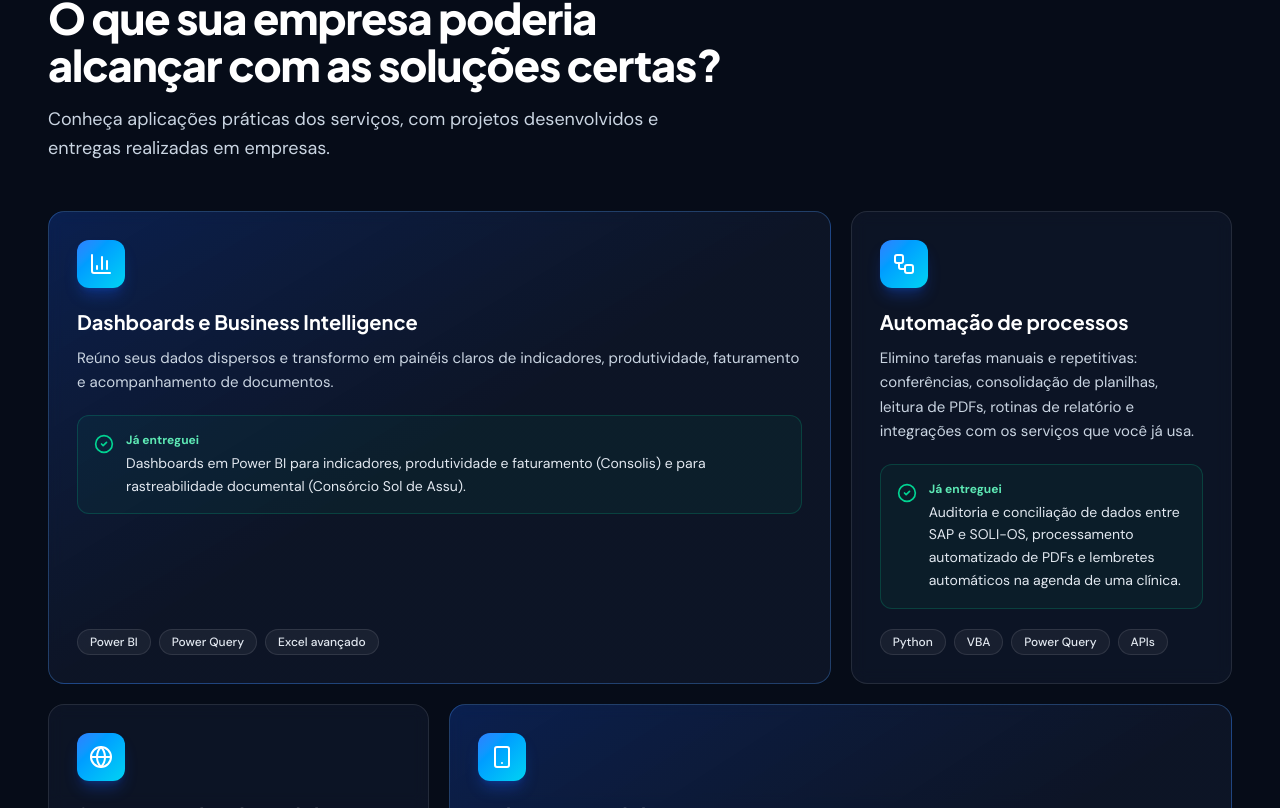
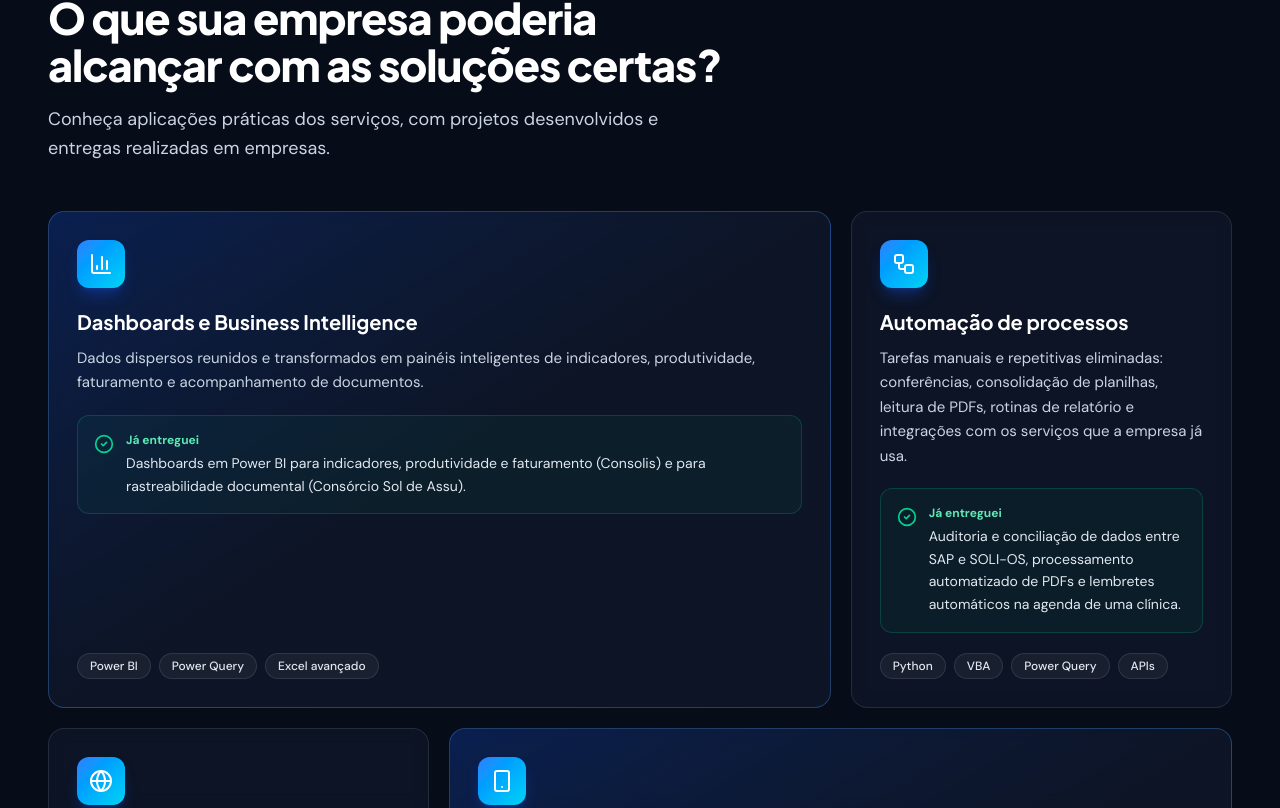
Before and after one commit to ValdemirnN/Sistema-Portfolio, a React (Vite) app: page / in a window 1280 px wide. Shown: the part 1992-2800 px from the top of the page. Built offline with nearby package versions, Linux system fonts and the light colour scheme.

Commit message:
Add files via upload

```diff
--- a/src/data/profile.ts
+++ b/src/data/profile.ts
@@ -90,7 +90,7 @@ export const SERVICES: Service[] = [
   {
     title: 'Dashboards e Business Intelligence',
     description:
-      'Reúno seus dados dispersos e transformo em painéis claros de indicadores, produtividade, faturamento e acompanhamento de documentos.',
+      'Dados dispersos reunidos e transformados em painéis inteligentes de indicadores, produtividade, faturamento e acompanhamento de documentos.',
     example:
       'Dashboards em Power BI para indicadores, produtividade e faturamento (Consolis) e para rastreabilidade documental (Consórcio Sol de Assu).',
     tags: ['Power BI', 'Power Query', 'Excel avançado'],
@@ -98,7 +98,7 @@ export const SERVICES: Service[] = [
   {
     title: 'Automação de processos',
     description:
-      'Elimino tarefas manuais e repetitivas: conferências, consolidação de planilhas, leitura de PDFs, rotinas de relatório e integrações com os serviços que você já usa.',
+      'Tarefas manuais e repetitivas eliminadas: conferências, consolidação de planilhas, leitura de PDFs, rotinas de relatório e integrações com os serviços que a empresa já usa.',
     example:
       'Auditoria e conciliação de dados entre SAP e SOLI-OS, processamento automatizado de PDFs e lembretes automáticos na agenda de uma clínica.',
     tags: ['Python', 'VBA', 'Power Query', 'APIs'],
@@ -106,14 +106,14 @@ export const SERVICES: Service[] = [
   {
     title: 'Sistemas web sob medida',
     description:
-      'Desenvolvo sistemas web para gestão do seu negócio: cadastros, agenda, financeiro, orçamentos, recibos e painéis, com login, banco de dados organizado e dados separados por empresa.',
+      'Sistemas web para gestão do negócio: cadastros, agenda, financeiro, orçamentos, recibos e painéis, com login, banco de dados organizado e dados separados por empresa.',
     example: 'Fisiopulso e Luz & Letras, dois SaaS próprios em produção (veja logo abaixo).',
     tags: ['React', 'TypeScript', 'Streamlit', 'Supabase', 'SQL'],
   },
   {
     title: 'Aplicativos mobile',
     description:
-      'Crio aplicativos para celular e web para consulta de informações, controle de acesso e gestão do dia a dia da operação.',
+      'Aplicativos para celular e web para consulta de informações, controle de acesso e gestão do dia a dia da operação.',
     example: 'Ritmo Fit (Android, iOS e web), Consulta+ e MealCheck, estes dois usados na operação de uma obra.',
     tags: ['Flutter', 'Dart', 'Kodular'],
   },
```
